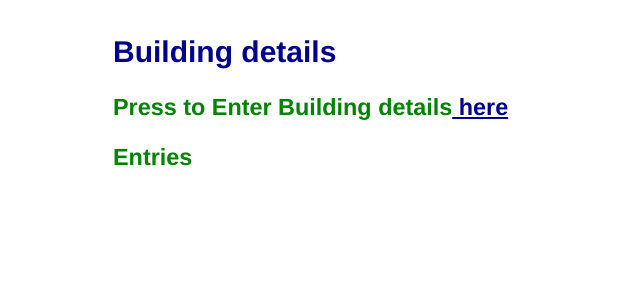
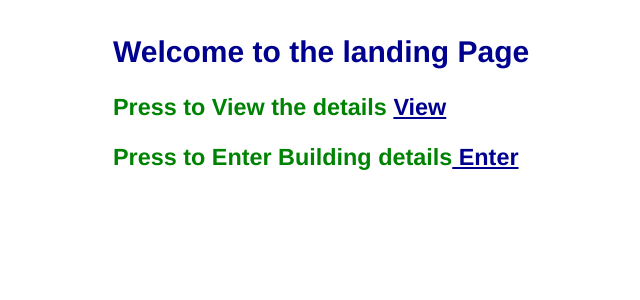
Before and after one commit to master-of-none/Internet-Web-and-Cloud, a Flask app: page / in a window 1280 px wide. Shown: the top 300 px of the page, without its empty margins (275-915 px from the left). Run offline with Flask 3, Linux system fonts and the light colour scheme; data that the repository does not hold is empty.

Commit message:
Trying New Feature

```diff
--- a/hw2/templates/index.html
+++ b/hw2/templates/index.html
@@ -1,17 +1,8 @@
 {% extends "layout.html" %}
 {% block content %}
-<h2>Building details </h2>
+<h2>Welcome to the landing Page</h2>
 
-<h3>Press to Enter Building details<a href="{{ url_for('enter') }}"> here</a></h3>
-<h3>Entries</h3>
-{% for entry in entries %}
-<p class=entry>
-  <br>Building Name: {{ entry.bname }} <br>
-  <br>Building Code: {{ entry.bcode }} <br>
-  <br>Building Floor: {{ entry.bfloor }}<br>
-  <br>Closest Room Number: {{ entry.closeRoomNumber }}<br>
-  <br>Rating: {{entry.rating}}<br>
-</p>
-{% endfor %}
+<h3> Press to View the details <a href="{{ url_for('view') }}"> View </a></h3>
+<h3>Press to Enter Building details<a href="{{ url_for('enter') }}"> Enter </a></h3>
 
 {% endblock %}
```
Also changed, not shown: hw2/templates/view.html (added, +16 -0 lines).
